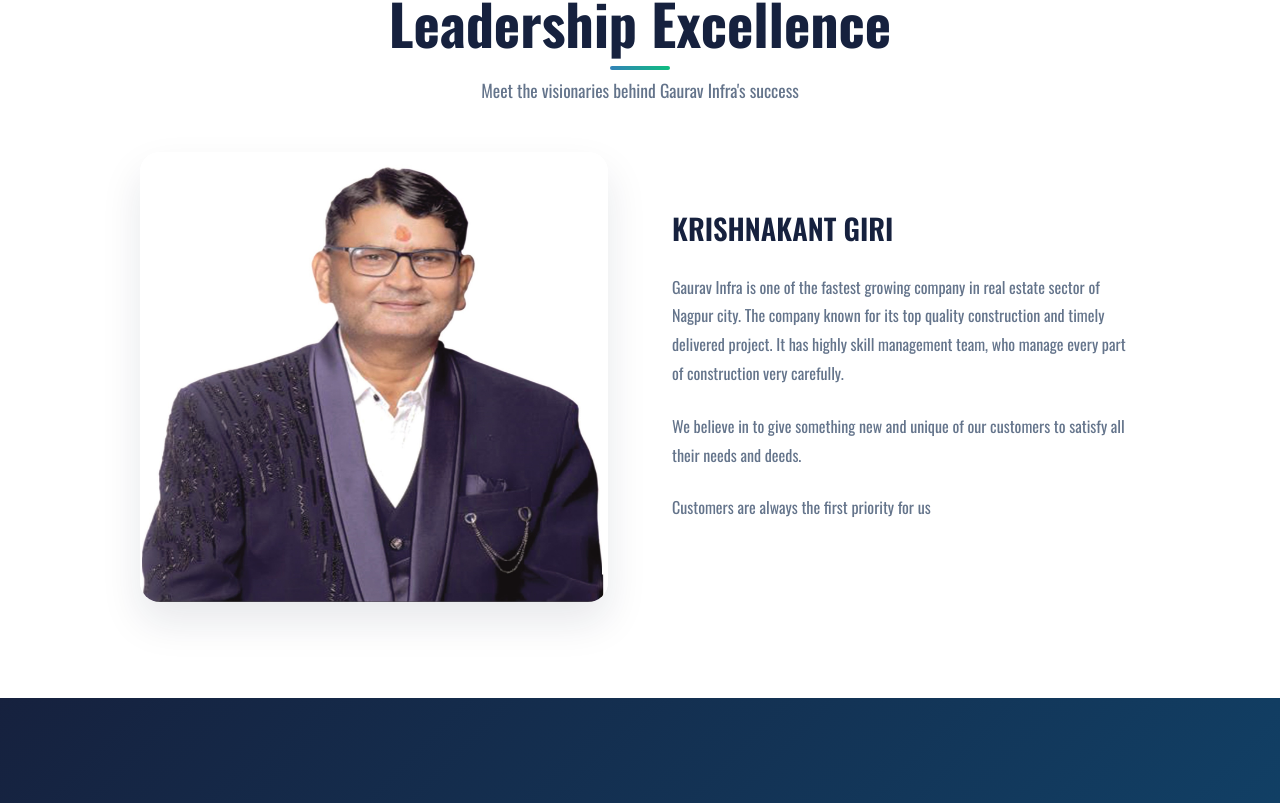
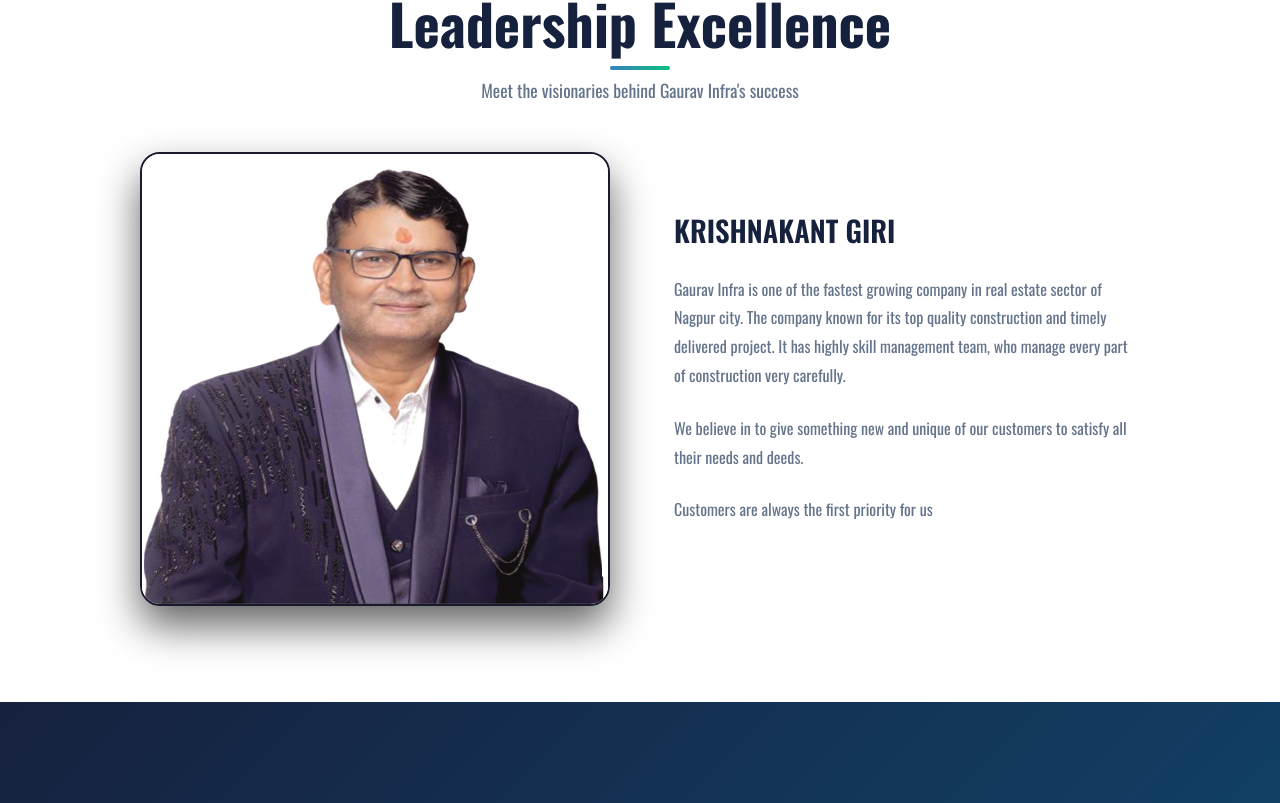
Before and after one commit to vishalrsinfo09/Gaurav-Infra-Construction, a React (Vite) app: page /about in a window 1280 px wide. Shown: the part 2766-3569 px from the top of the page. Built offline with nearby package versions, Linux system fonts and the light colour scheme; a web font is replaced by a local one.

Commit message:
about page changes

```diff
--- a/src/pages/About.jsx
+++ b/src/pages/About.jsx
@@ -253,7 +253,7 @@ const About = () => {
       transition: all 0.8s ease;
       border-radius: 20px;
       overflow: hidden;
-      box-shadow: 0 20px 40px rgba(22, 33, 62, 0.1);
+      box-shadow: 0 20px 40px rgba(0, 0, 0, 0.61);
     }
 
     .content-image.visible {
@@ -668,7 +668,7 @@ const About = () => {
           <p>Meet the visionaries behind Gaurav Infra's success</p>
         </div>
         <div className="content-layout">
-          <div className={`content-image ${isVisible.leadership ? 'visible' : ''}`}>
+          <div className={`content-image ${isVisible.leadership ? 'visible' : ''}`} style={{border:'2px solid'}}>
             <img
               src="/Giri_Sir.jpg"
               alt="Professional team meeting in modern office environment"
```
